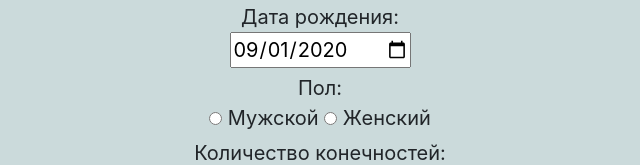
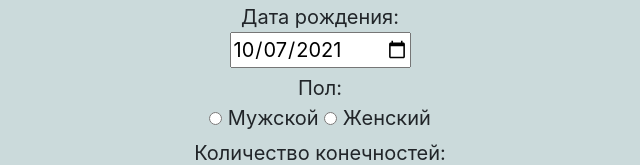
Before and after one commit to freeze0/freeze0.github.io, a plain HTML site: page index4.html in a window 1280 px wide. Shown: the part 2698-2863 px from the top of the page, 320-960 px from the left. Drawn offline with nearby package versions, Linux system fonts and the light colour scheme.

Commit message:
Update index4.html

```diff
--- a/index4.html
+++ b/index4.html
@@ -109,7 +109,7 @@
                 <label>
                     Дата рождения:
                     <br />
-                    <input type="date" name="field-date" value="2020-09-01">
+                    <input type="date" name="field-date" value="2021-10-07">
                 </label>
                 <br />
                 Пол:
```
